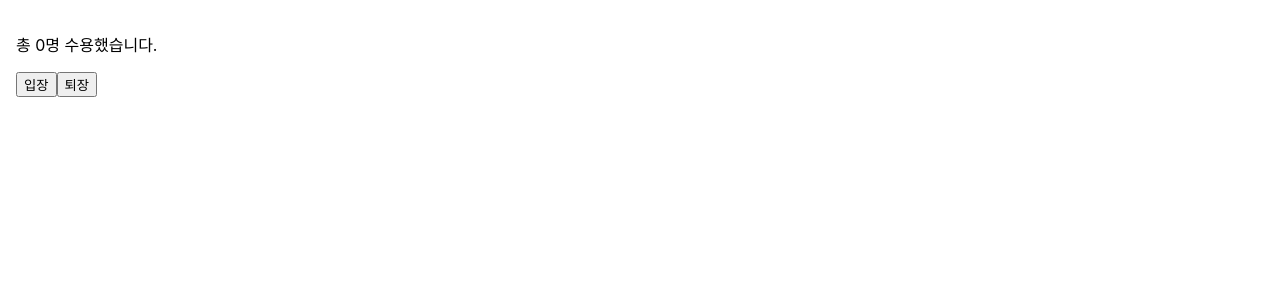
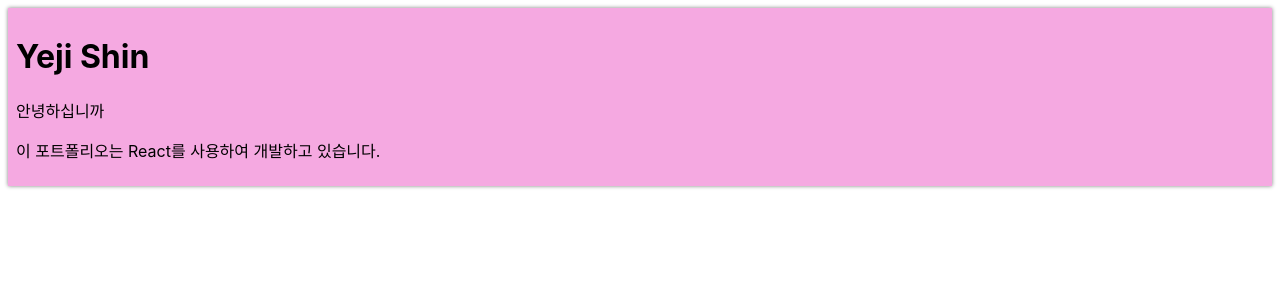
Before and after one commit to shinyeji28/My-Portfolio, a React (Create React App) app: page / in a window 1280 px wide. Shown: the top 300 px of the page. Built offline with nearby package versions, Linux system fonts and the light colour scheme.

Commit message:
create card

```diff
--- /dev/null
+++ b/src/components/Card.jsx
@@ -0,0 +1,24 @@
+function Card(props){
+    const {
+        title,
+        backgroundColor,
+        children
+    } = props;
+
+    return (
+        <div
+            style={{
+                margin:8,
+                padding:8,
+                borderRedius:8,
+                boxShadow:"0px 0px 4px grey",
+                backgroundColor: backgroundColor || "white",
+            }}
+        >
+            {title && <h1>{title}</h1>}
+            {children}
+
+        </div>
+    );
+}
+export default Card;
--- /dev/null
+++ b/src/components/ProfileCard.jsx
@@ -0,0 +1,11 @@
+import Card from "./Card";
+
+function ProfileCard(props){
+    return(
+        <Card title="Yeji Shin" backgroundColor="#F5A9E1">
+            <p>안녕하십니까</p>
+            <p>이 포트폴리오는 React를 사용하여 개발하고 있습니다.</p>
+        </Card>
+    );
+}
+export default ProfileCard;
--- a/src/index.js
+++ b/src/index.js
@@ -4,12 +4,14 @@ import './index.css';
 import App from './App';
 import reportWebVitals from './reportWebVitals';
 import Accommodate from './components/Accommodate';
+import ProfileCard from './components/ProfileCard';
 
 const root = ReactDOM.createRoot(document.getElementById('root'));
 root.render(
   <React.StrictMode>
     {/* <App /> */}
-    <Accommodate />
+    {/* <Accommodate /> */}
+    <ProfileCard />
   </React.StrictMode>
 );
 
```
Also changed, not shown: src/components/Accommodate.jsx (line endings or trailing spaces), src/hooks/useCounter.jsx (line endings or trailing spaces).
